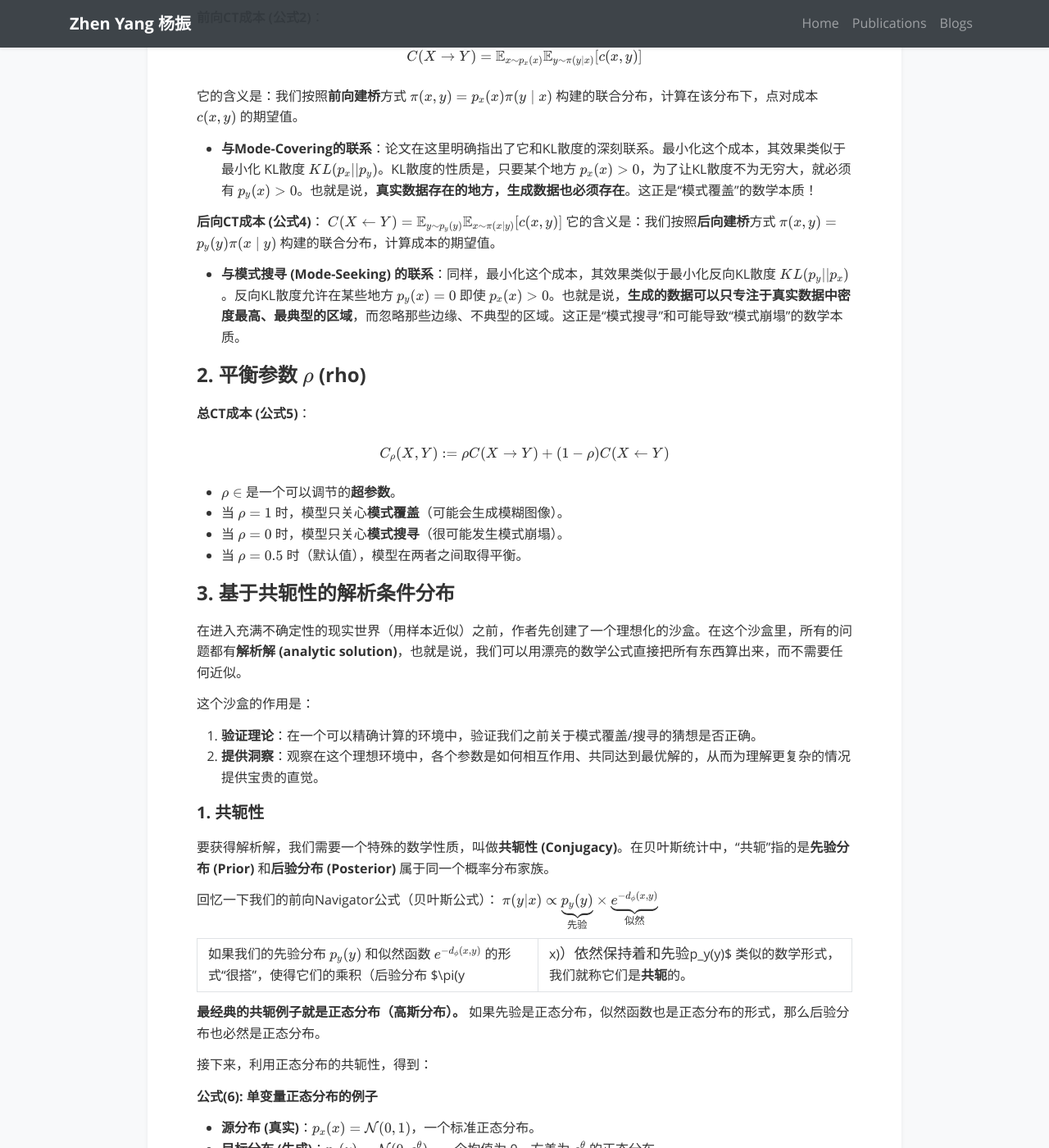
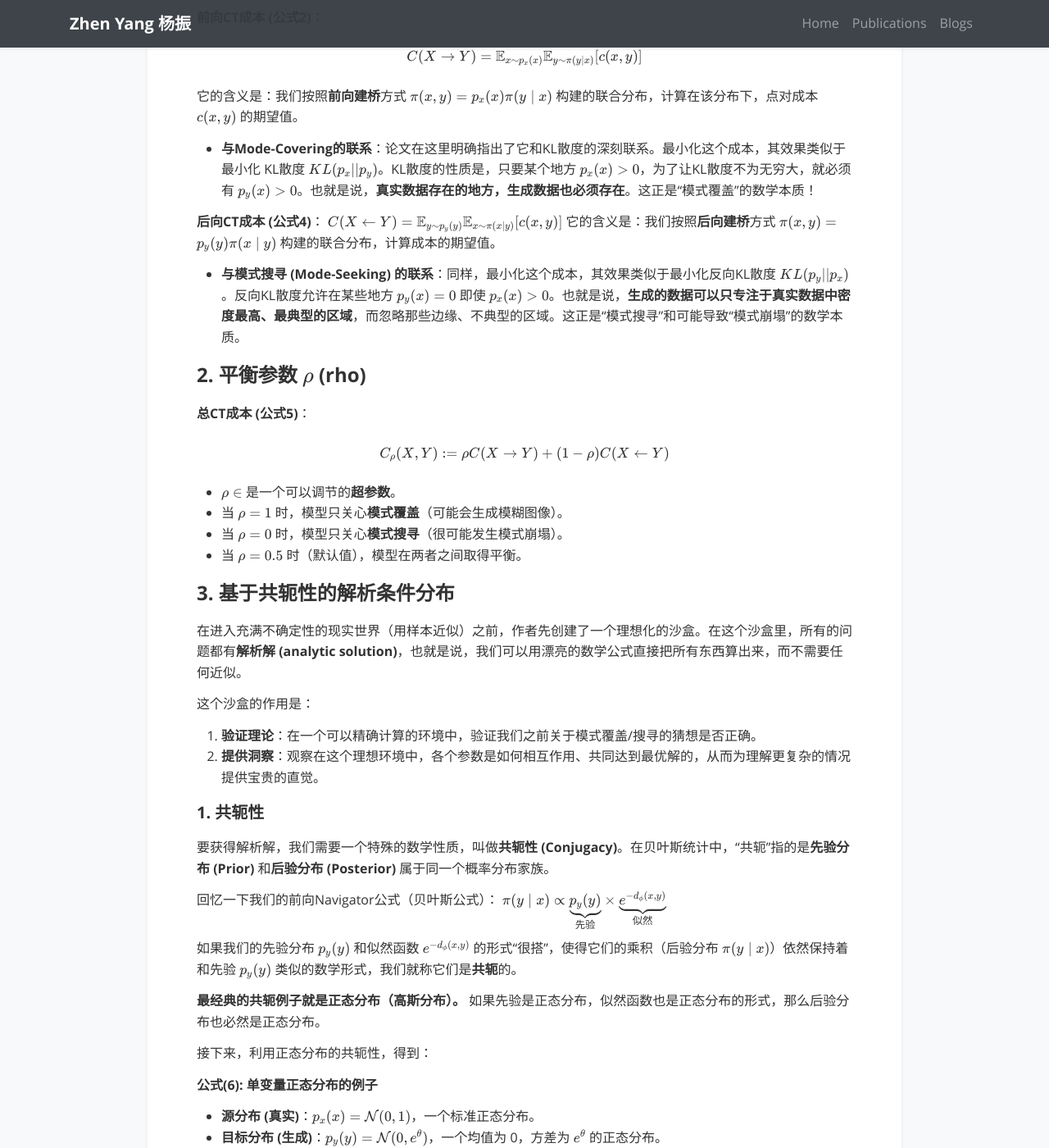
Before and after one commit to MichaelYeung2004/michaelyeung2004.github.io, a Jekyll site: the page built from _blogs/2026-01-20-CT2.md, in a window 1280 px wide and 1400 px high, scrolled down 1790 px. Shown: the whole window at 82% size. Built offline with Jekyll 4.4.1, drawn with Linux system fonts in a browser that asks for light colours; nearby versions of some CDN libraries; a style sheet for code colours, icons or effects is not loaded.

```diff
--- a/_blogs/2026-01-20-CT2.md
+++ b/_blogs/2026-01-20-CT2.md
@@ -70,7 +70,7 @@ $$ C(X \to Y) = \mathbb{E}_{x \sim p_x(x)} \mathbb{E}_{y \sim \pi(y\mid x)} [c(x
 *   **与Mode-Covering的联系**：论文在这里明确指出了它和KL散度的深刻联系。最小化这个成本，其效果类似于最小化 KL散度 $$KL(p_x \vert \vert p_y)$$。KL散度的性质是，只要某个地方 $p_x(x) > 0$，为了让KL散度不为无穷大，就必须有 $p_y(x) > 0$。也就是说，**真实数据存在的地方，生成数据也必须存在**。这正是“模式覆盖”的数学本质！
 
 **后向CT成本 (公式4)**：
-$$ C(X \leftarrow Y) = \mathbb{E}_{y \sim p_y(y)} \mathbb{E}_{x \sim \pi(x|y)} [c(x,y)] $$
+$$ C(X \leftarrow Y) = \mathbb{E}_{y \sim p_y(y)} \mathbb{E}_{x \sim \pi(x\mid y)} [c(x,y)] $$
 它的含义是：我们按照**后向建桥**方式 $\pi(x, y) = p_y(y) \pi(x \mid y)$ 构建的联合分布，计算成本的期望值。
 
 *   **与模式搜寻 (Mode-Seeking) 的联系**：同样，最小化这个成本，其效果类似于最小化反向KL散度 $$KL(p_y \vert \vert p_x)$$。反向KL散度允许在某些地方 $p_y(x)=0$ 即使 $p_x(x)>0$。也就是说，**生成的数据可以只专注于真实数据中密度最高、最典型的区域**，而忽略那些边缘、不典型的区域。这正是“模式搜寻”和可能导致“模式崩塌”的数学本质。
@@ -99,9 +99,9 @@ $$ C_\rho(X, Y) := \rho C(X \to Y) + (1-\rho)C(X \leftarrow Y) $$
 要获得解析解，我们需要一个特殊的数学性质，叫做**共轭性 (Conjugacy)**。在贝叶斯统计中，“共轭”指的是**先验分布 (Prior)** 和**后验分布 (Posterior)** 属于同一个概率分布家族。
 
 回忆一下我们的前向Navigator公式（贝叶斯公式）：
-$$ \pi(y|x) \propto \underbrace{p_y(y)}_{\text{先验}} \times \underbrace{e^{-d_\phi(x, y)}}_{\text{似然}} $$
+$$ \pi(y\mid x) \propto \underbrace{p_y(y)}_{\text{先验}} \times \underbrace{e^{-d_\phi(x, y)}}_{\text{似然}} $$
 
-如果我们的先验分布 $p_y(y)$ 和似然函数 $e^{-d_\phi(x, y)}$ 的形式“很搭”，使得它们的乘积（后验分布 $\pi(y|x)$）依然保持着和先验 $p_y(y)$ 类似的数学形式，我们就称它们是**共轭**的。
+如果我们的先验分布 $p_y(y)$ 和似然函数 $e^{-d_\phi(x, y)}$ 的形式“很搭”，使得它们的乘积（后验分布 $\pi(y\mid x)$）依然保持着和先验 $p_y(y)$ 类似的数学形式，我们就称它们是**共轭**的。
 
 **最经典的共轭例子就是正态分布（高斯分布）。** 如果先验是正态分布，似然函数也是正态分布的形式，那么后验分布也必然是正态分布。
 
```
